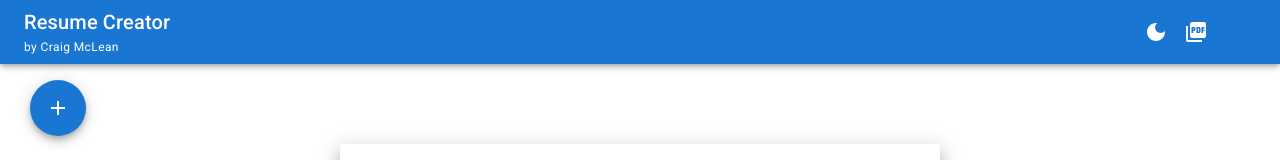
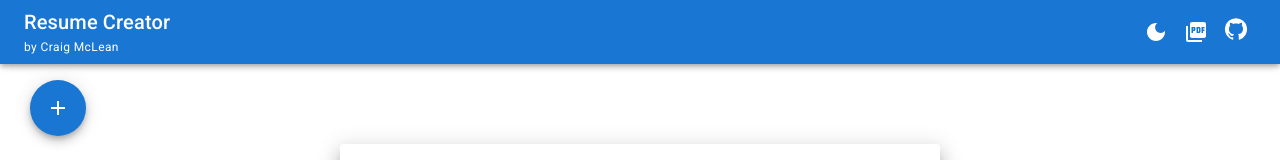
Before and after one commit to craigmclean39/cv-project-top, a React (Create React App) app: page / in a window 1280 px wide. Shown: the top 160 px of the page. Built offline with nearby package versions, Linux system fonts and the light colour scheme.

Commit message:
Update color of github link

```diff
--- a/src/components/AppHeader.js
+++ b/src/components/AppHeader.js
@@ -68,6 +68,7 @@ const AppHeader = (props) => {
               <Link
                 href="https://github.com/craigmclean39/cv-project-top"
                 underline="none"
+                sx={{ color: iconColor }}
               >
                 <GitHubIcon />
               </Link>
```
